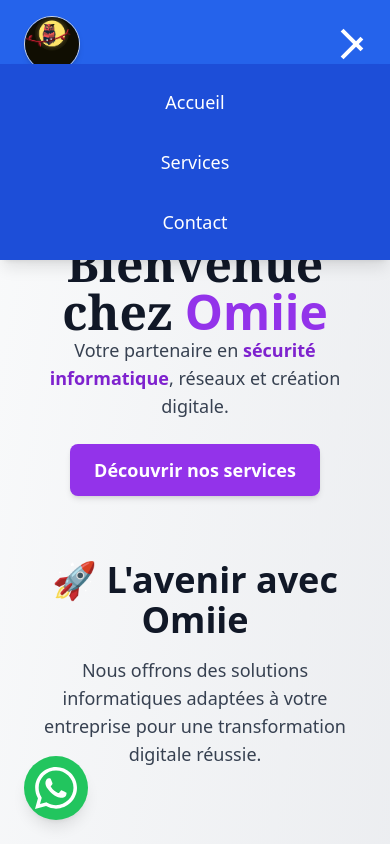
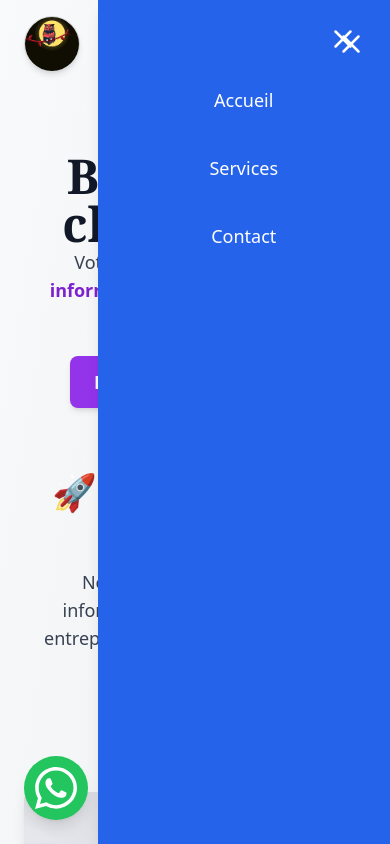
Before and after one commit to Frankam487/Omiie_Tech, a React (Vite) app: page / in a window 390 px wide. Both pictures are taken after a click on the button "Ouvrir le menu". Shown: the top 844 px of the page. Built offline with nearby package versions, Linux system fonts and the light colour scheme.

Commit message:
other changes

```diff
--- a/src/components/Header.jsx
+++ b/src/components/Header.jsx
@@ -1,11 +1,22 @@
-import { useState } from "react";
+import { useState, useEffect } from "react";
 import { NavLink } from "react-router-dom";
 import { motion, AnimatePresence } from "framer-motion";
+import { FiMenu, FiX } from "react-icons/fi";
 
 const Header = () => {
   const [menuOpen, setMenuOpen] = useState(false);
+  const [scrolled, setScrolled] = useState(false);
+
+  useEffect(() => {
+    const handleScroll = () => {
+      setScrolled(window.scrollY > 50);
+    };
+    window.addEventListener("scroll", handleScroll);
+    return () => window.removeEventListener("scroll", handleScroll);
+  }, []);
 
   const toggleMenu = () => setMenuOpen(!menuOpen);
+  const closeMenu = () => setMenuOpen(false);
 
   const navItems = [
     { name: "Accueil", path: "/" },
@@ -14,7 +25,11 @@
   ];
 
   return (
-    <header className="bg-blue-600 text-white shadow-md sticky top-0 z-50">
+    <header
+      className={`fixed top-0 left-0 w-full z-50 transition-all duration-300 ${
+        scrolled ? "bg-white shadow-md text-gray-900" : "bg-transparent text-white"
+      }`}
+    >
       <nav className="max-w-7xl mx-auto px-6 py-4 flex justify-between items-center">
         {/* Logo */}
         <NavLink to="/" className="text-2xl font-bold flex items-center">
@@ -32,8 +47,8 @@
               <NavLink
                 to={path}
                 className={({ isActive }) =>
-                  `relative transition hover:text-gray-200 ${
-                    isActive ? "border-b-2 border-white" : ""
+                  `relative transition hover:text-blue-500 ${
+                    isActive ? "border-b-2 border-blue-500" : ""
                   }`
                 }
               >
@@ -49,23 +64,7 @@
           onClick={toggleMenu}
           aria-label="Ouvrir le menu"
         >
-          <div className="w-7 h-7 flex flex-col justify-between">
-            <span
-              className={`block w-7 h-1 bg-white transition-transform duration-300 ${
-                menuOpen ? "rotate-45 translate-y-2" : ""
-              }`}
-            />
-            <span
-              className={`block w-7 h-1 bg-white transition-opacity duration-300 ${
-                menuOpen ? "opacity-0" : ""
-              }`}
-            />
-            <span
-              className={`block w-7 h-1 bg-white transition-transform duration-300 ${
-                menuOpen ? "-rotate-45 -translate-y-2" : ""
-              }`}
-            />
-          </div>
+          {menuOpen ? <FiX size={30} /> : <FiMenu size={30} />}
         </button>
       </nav>
 
@@ -73,19 +72,26 @@
       <AnimatePresence>
         {menuOpen && (
           <motion.div
-            initial={{ y: -20, opacity: 0 }}
-            animate={{ y: 0, opacity: 1 }}
-            exit={{ y: -10, opacity: 0 }}
+            initial={{ x: "100%" }}
+            animate={{ x: 0 }}
+            exit={{ x: "100%" }}
             transition={{ duration: 0.3 }}
-            className="md:hidden absolute top-16 left-0 w-full bg-blue-700 shadow-lg py-4 px-6"
+            className="fixed top-0 right-0 w-3/4 h-full bg-blue-600 text-white shadow-lg py-6 px-8 flex flex-col"
           >
-            <ul className="flex flex-col space-y-4">
+            <button
+              className="self-end mb-6 text-white focus:outline-none"
+              onClick={closeMenu}
+              aria-label="Fermer le menu"
+            >
+              <FiX size={30} />
+            </button>
+            <ul className="flex flex-col space-y-6">
               {navItems.map(({ name, path }) => (
                 <li key={name}>
                   <NavLink
                     to={path}
-                    className="block py-2 text-center text-lg font-medium hover:bg-blue-500 rounded-lg transition"
-                    onClick={toggleMenu}
+                    className="block py-2 text-lg font-medium hover:bg-blue-500 rounded-lg transition text-center"
+                    onClick={closeMenu}
                   >
                     {name}
                   </NavLink>
```
